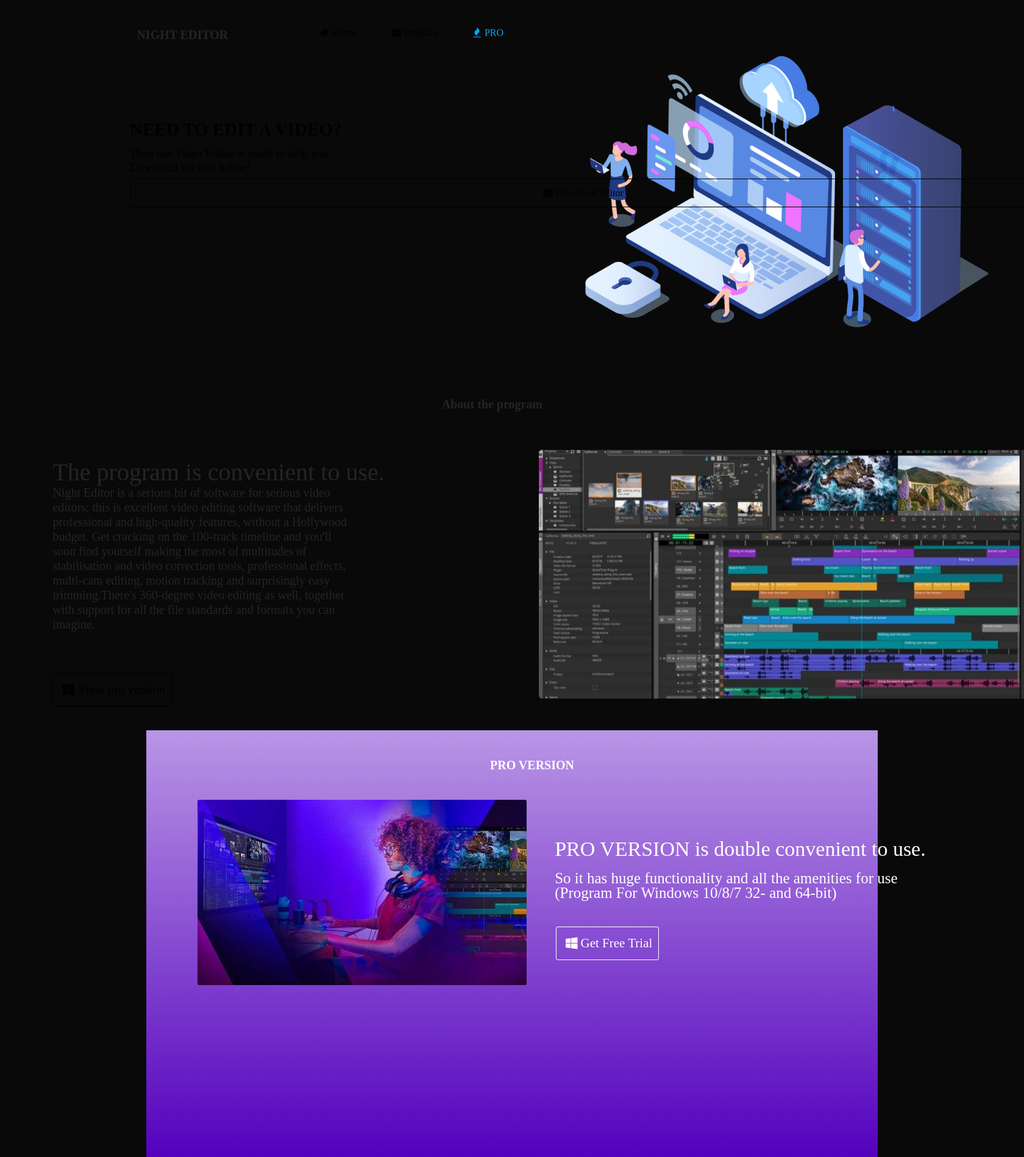
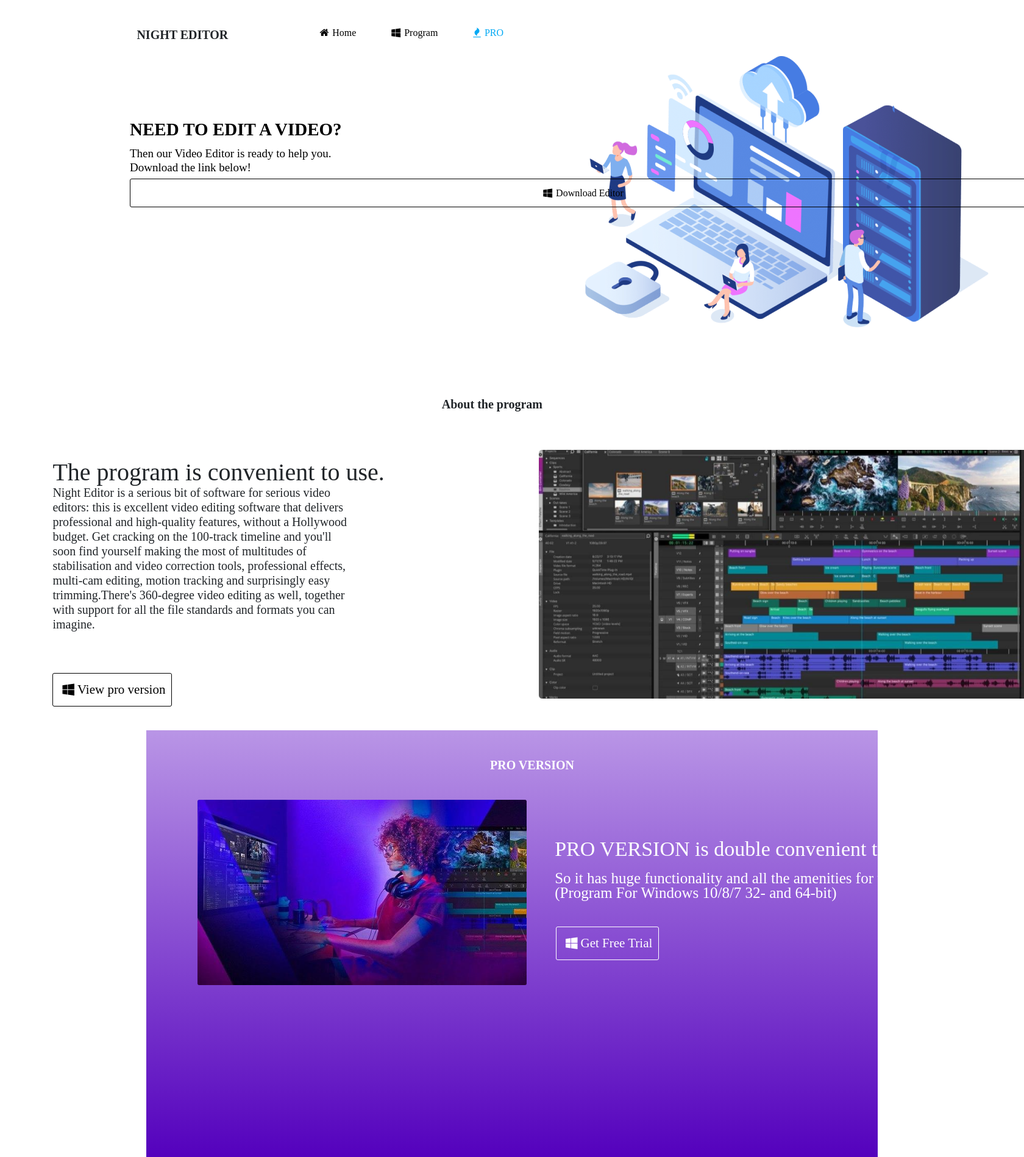
Before and after one commit to Night-Editor/night-editor, a PHP site: page / in a window 1680 px wide; the page is wider, and only the part inside the window is pictured. Shown: that part at 61% size. Run offline with PHP 8.4, Linux system fonts and the light colour scheme; some libraries are stand-ins or nearby versions; some web fonts are replaced.

Commit message:
Update style.css

```diff
--- a/css/style.css
+++ b/css/style.css
@@ -8,7 +8,6 @@ font-weight: normal;
  {
  width: 1200px;
  margin: auto;
- background: #090909;
   font-family: "Montserrat-Regular";
 }
 a:hover{text-decoration: none;}
```
